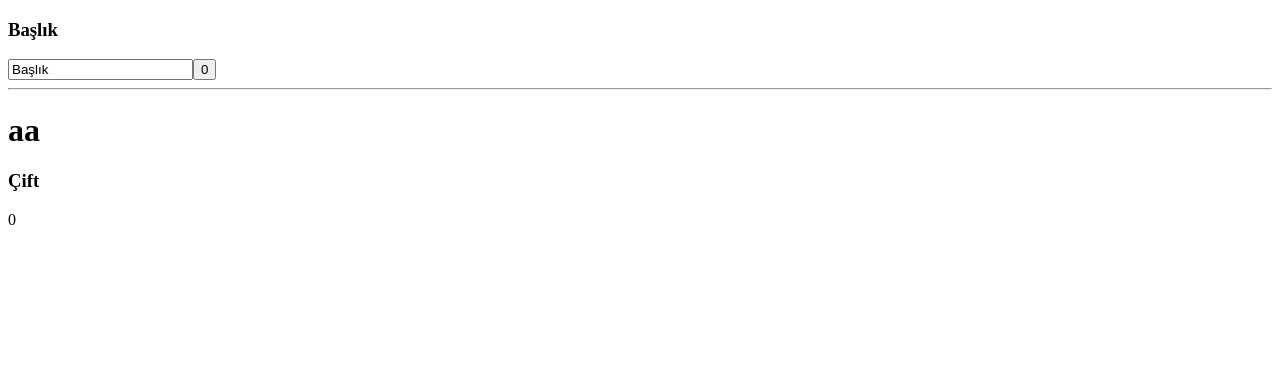
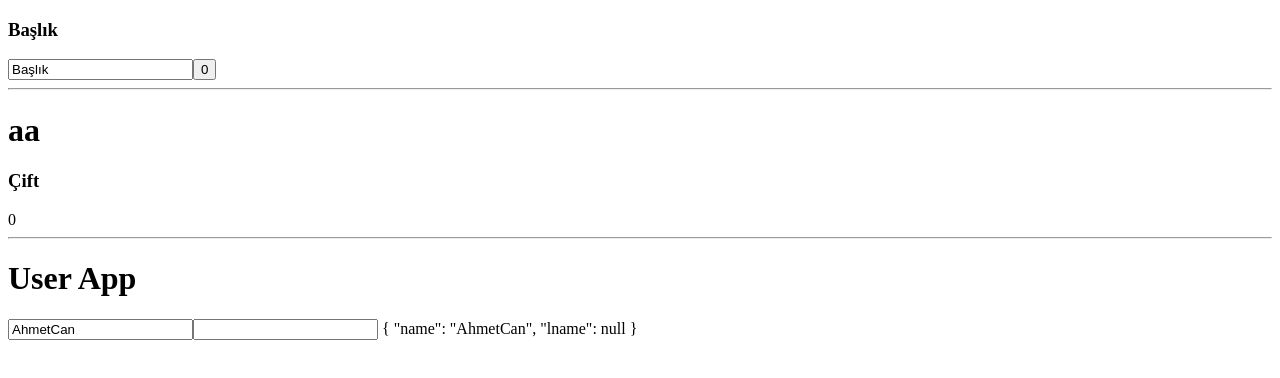
Before and after one commit to comlekahmetcan/vue-composition-api, a Vue app in the folder 10-0-script-setup/: page / in a window 1280 px wide. Shown: the top 378 px of the page. Built offline with nearby package versions, Linux system fonts and the light colour scheme.

Commit message:
CA-SS- Reactive kullanımı

```diff
--- a/10-0-script-setup/src/App.vue
+++ b/10-0-script-setup/src/App.vue
@@ -4,11 +4,32 @@
   <button @click="inc">{{ counter }}</button>
   <hr />
   <oddOrEven :counter="counter" @odd-event="alertMe" /><!--ilk gönderme buradan counter için-->
+
+  <hr />
+
+  <h1>User App</h1>
+  <input type="text" v-model="state.personal.name" />
+  <input type="text" v-model="state.personal.lname" />
+  {{ state.personal }}
 </template>
 <script setup>
-//! beforeCreate() created() ve data()
+import { ref, reactive } from "vue";
+//! ---------beforeCreate() created() ve data()
 import oddOrEven from "./components/oddOrEven.vue";
 import Utils from "./composables/Utils.js";
+const { title, counter, inc, alertMe } = Utils();
+//! ---------UserApp
+// const name = ref("");          x
+// const lname = ref(" ");        x
+//reactive data(){} vb
+const state = reactive({
+  personal: {
+    name: "AhmetCan",
+    lname: null,
+  },
+  itemList: [],
+});
+// const itemList = ref([]);
 
-const { title, counter, inc, alertMe } = Utils();
+console.log("state", state.personal.name);
 </script>
```
